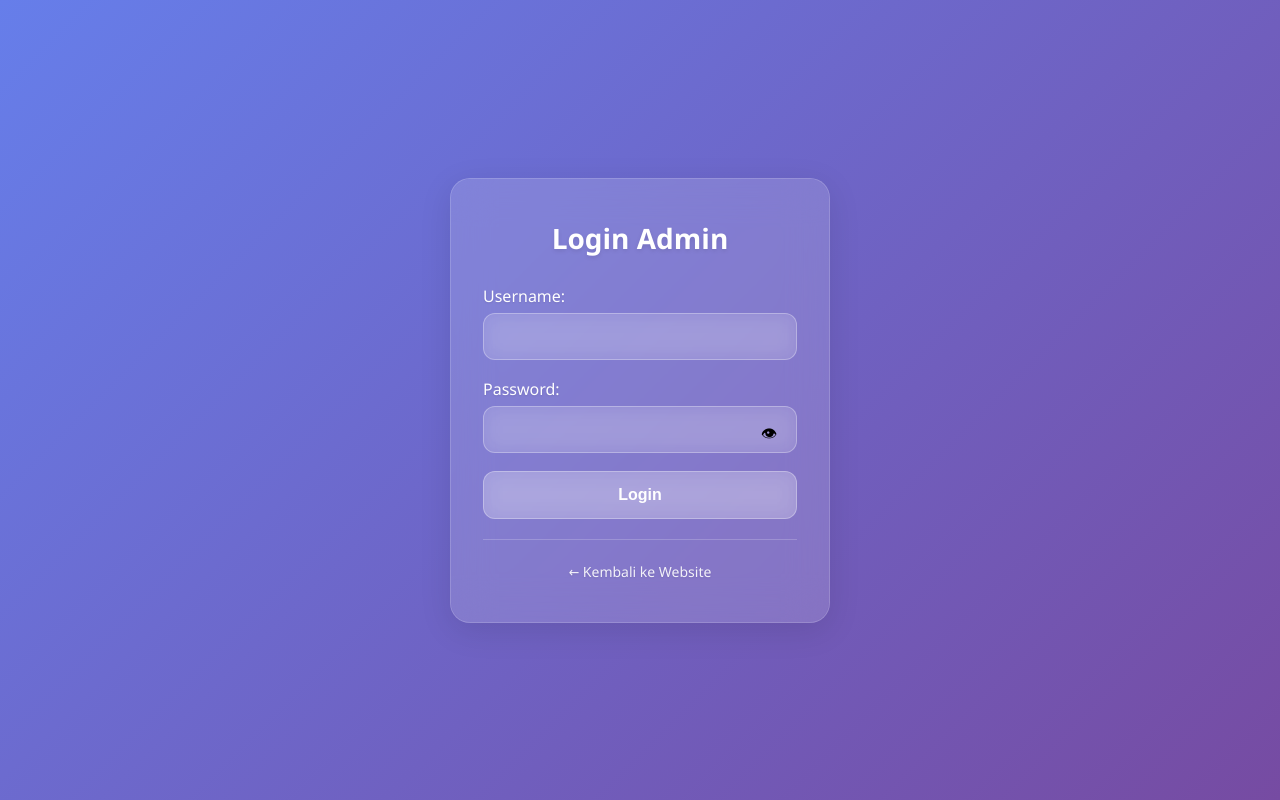
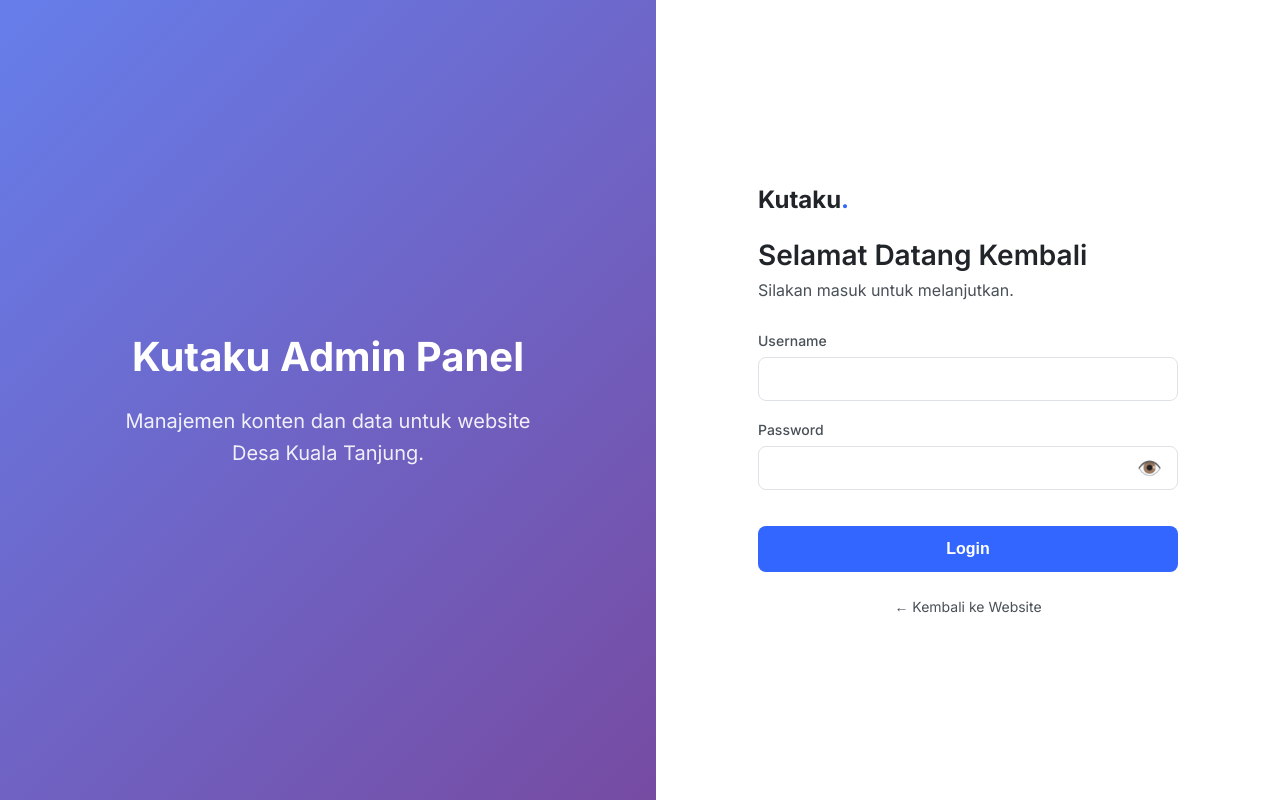
Before and after one commit to Algifhri31/kutaku, a PHP site: page /login.php in a window 1280 px wide. Run offline with PHP 8.4, Linux system fonts and the light colour scheme.

Commit message:
redesigning login interface

```diff
--- a/login.php
+++ b/login.php
@@ -14,252 +14,277 @@ if ($_SERVER['REQUEST_METHOD'] == 'POST') {
     $username = $conn->real_escape_string($_POST['username']);
     $password = $_POST['password'];
 
-    // Cari user di database
     $result = $conn->query("SELECT * FROM admin WHERE username='$username'");
 
     if ($result->num_rows > 0) {
         $admin = $result->fetch_assoc();
-
-        // Kalau password belum di-hash, cek langsung
-        if ($password === $admin['password']) {
+        if ($password === $admin['password']) { // In a real app, use password_verify
             session_regenerate_id(true);
             $_SESSION['admin_logged_in'] = true;
             $_SESSION['admin_username'] = $username;
-
-            // Redirect ke dashboard admin
             header("Location: admin_dashboard.php");
             exit;
         } else {
-            $error = "Password salah!";
+            $error = "Username atau password salah.";
         }
     } else {
-        $error = "Username tidak ditemukan!";
+        $error = "Username atau password salah.";
     }
 }
 ?>
 
 <!DOCTYPE html>
-<html>
+<html lang="en">
+<head>
+    <meta charset="UTF-8">
+    <meta name="viewport" content="width=device-width, initial-scale=1.0">
+    <title>Admin Login - Kutaku</title>
+    <link href="https://fonts.googleapis.com/css2?family=Inter:wght@400;500;600;700&display=swap" rel="stylesheet">
+    <style>
+        :root {
+            --background-light: #F8F9FA;
+            --white: #FFFFFF;
+            --gray-100: #F1F3F5;
+            --gray-300: #DEE2E6;
+            --gray-500: #ADB5BD;
+            --gray-700: #495057;
+            --gray-900: #212529;
+            --blue-500: #3366FF;
+            --blue-600: #2a55d9;
+            --red-500: #E03131;
+            --red-100: #FFECEC;
+        }
 
-<head>
-    <title>Login Admin</title>
-    <style>
-        body {
-            font-family: 'Segoe UI', Tahoma, Geneva, Verdana, sans-serif;
-            background: linear-gradient(135deg, #667eea 0%, #764ba2 100%);
+        * {
             margin: 0;
             padding: 0;
-            min-height: 100vh;
+            box-sizing: border-box;
+        }
+
+        html, body {
+            height: 100%;
+        }
+
+        body {
+            font-family: 'Inter', sans-serif;
+            background-color: var(--background-light);
+            color: var(--gray-900);
+        }
+
+        .login-wrapper {
             display: flex;
+            width: 100%;
+            height: 100vh;
+            background-color: var(--white);
+            overflow: hidden;
+        }
+
+        .login-promo {
+            flex: 1;
+            background: linear-gradient(135deg, #667eea 0%, #764ba2 100%);
+            padding: 64px;
+            display: flex;
+            flex-direction: column;
+            justify-content: center;
             align-items: center;
+            text-align: center;
+            color: var(--white);
+        }
+
+        .promo-content {
+            max-width: 450px;
+        }
+
+        .promo-content h1 {
+            font-size: 40px;
+            font-weight: 700;
+            margin-bottom: 24px;
+        }
+
+        .promo-content p {
+            font-size: 20px;
+            line-height: 1.6;
+            opacity: 0.9;
+        }
+
+        .login-form-container {
+            flex: 1;
+            padding: 48px;
+            display: flex;
+            flex-direction: column;
             justify-content: center;
+            align-items: center;
         }
-        .login-container {
-            max-width: 380px;
+
+        .form-wrapper {
             width: 100%;
-            background: rgba(255, 255, 255, 0.1);
-            backdrop-filter: blur(20px);
-            -webkit-backdrop-filter: blur(20px);
-            border-radius: 20px;
-            border: 1px solid rgba(255, 255, 255, 0.2);
-            box-shadow: 0 8px 32px rgba(0, 0, 0, 0.1);
-            padding: 40px 32px;
-            position: relative;
-            overflow: hidden;
-            box-sizing: border-box;
-            margin: 0 auto;
+            max-width: 420px;
         }
-        .login-container::before {
-            content: '';
-            position: absolute;
-            top: 0;
-            left: 0;
-            right: 0;
-            bottom: 0;
-            background: rgba(255, 255, 255, 0.05);
-            border-radius: 20px;
-            pointer-events: none;
+
+        .form-wrapper .logo {
+            font-size: 24px;
+            font-weight: 700;
+            color: var(--gray-900);
+            margin-bottom: 24px;
         }
-        h2 {
-            text-align: center;
-            color: #ffffff;
-            margin: 0 0 28px 0;
+
+        .form-wrapper .logo span {
+            color: var(--blue-500);
+        }
+
+        .form-wrapper h2 {
             font-size: 28px;
             font-weight: 600;
-            text-shadow: 0 2px 4px rgba(0, 0, 0, 0.1);
-            position: relative;
-            z-index: 1;
+            margin-bottom: 8px;
+        }
+
+        .form-wrapper .subtitle {
+            color: var(--gray-700);
+            margin-bottom: 32px;
+        }
+
+        .input-group {
+            margin-bottom: 20px;
+        }
+
+        .input-group label {
+            display: block;
+            font-size: 14px;
+            font-weight: 500;
+            margin-bottom: 8px;
+            color: var(--gray-700);
+        }
+
+        .input-group input {
             width: 100%;
-            box-sizing: border-box;
+            padding: 12px 16px;
+            border: 1px solid var(--gray-300);
+            border-radius: 8px;
+            font-size: 16px;
+            transition: border-color 0.2s, box-shadow 0.2s;
         }
-        label {
-            font-weight: 500;
-            color: #ffffff;
-            text-shadow: 0 1px 2px rgba(0, 0, 0, 0.1);
-            position: relative;
-            z-index: 1;
-            display: block;
-            width: 100%;
-            margin: 0;
-            padding: 0;
+
+        .input-group input:focus {
+            outline: none;
+            border-color: var(--blue-500);
+            box-shadow: 0 0 0 3px rgba(51, 102, 255, 0.15);
         }
-        input[type="text"], input[type="password"] {
-            width: 100%;
-            padding: 14px 16px;
-            margin: 6px 0 18px 0;
-            border: 1px solid rgba(255, 255, 255, 0.3);
-            border-radius: 12px;
-            background: rgba(255, 255, 255, 0.1);
-            backdrop-filter: blur(10px);
-            -webkit-backdrop-filter: blur(10px);
-            font-size: 15px;
-            color: #ffffff;
-            transition: all 0.3s ease;
-            position: relative;
-            z-index: 1;
-            box-sizing: border-box;
-        }
+
         .password-container {
             position: relative;
-            width: 100%;
         }
+
         .password-toggle {
             position: absolute;
-            right: 16px;
             top: 50%;
+            right: 12px;
             transform: translateY(-50%);
             background: none;
             border: none;
-            color: #000000;
             cursor: pointer;
-            font-size: 16px;
-            z-index: 2;
-            transition: color 0.3s ease;
-            padding: 0;
-            width: 24px;
-            height: 24px;
-            display: flex;
-            align-items: center;
-            justify-content: center;
-            font-family: 'Courier New', monospace;
+            color: var(--gray-500);
+            font-size: 20px;
+            padding: 4px;
+            line-height: 1;
         }
-        .password-toggle:hover {
-            color: #333333;
-        }
-        .password-toggle:focus {
-            outline: none;
-        }
-        input[type="text"]::placeholder, input[type="password"]::placeholder {
-            color: rgba(255, 255, 255, 0.7);
-        }
-        input[type="password"] {
-            padding-right: 50px;
-        }
-        input[type="text"]:focus, input[type="password"]:focus {
-            border: 1.5px solid rgba(255, 255, 255, 0.8);
-            outline: none;
-            background: rgba(255, 255, 255, 0.15);
-            box-shadow: 0 0 20px rgba(255, 255, 255, 0.1);
-        }
-        button[type="submit"] {
+
+        .btn-submit {
             width: 100%;
-            background: rgba(255, 255, 255, 0.2);
-            backdrop-filter: blur(10px);
-            -webkit-backdrop-filter: blur(10px);
-            color: #ffffff;
-            border: 1px solid rgba(255, 255, 255, 0.3);
             padding: 14px;
-            border-radius: 12px;
+            border: none;
+            border-radius: 8px;
+            background-color: var(--blue-500);
+            color: var(--white);
             font-size: 16px;
             font-weight: 600;
             cursor: pointer;
-            transition: all 0.3s ease;
-            position: relative;
-            z-index: 1;
-            box-sizing: border-box;
-            margin: 0;
+            transition: background-color 0.2s, transform 0.2s;
+            margin-top: 16px;
         }
-        button[type="submit"]:hover {
-            background: rgba(255, 255, 255, 0.3);
-            border: 1px solid rgba(255, 255, 255, 0.5);
+
+        .btn-submit:hover {
+            background-color: var(--blue-600);
             transform: translateY(-2px);
-            box-shadow: 0 8px 25px rgba(0, 0, 0, 0.15);
         }
-        .message {
+
+        .message.error {
+            padding: 12px;
+            margin-bottom: 24px;
+            border-radius: 8px;
+            background-color: var(--red-100);
+            color: var(--red-500);
+            border: 1px solid var(--red-500);
             text-align: center;
-            margin: 0 0 18px 0;
-            padding: 12px;
-            border-radius: 12px;
-            position: relative;
-            z-index: 1;
-            width: 100%;
-            box-sizing: border-box;
+            font-size: 14px;
         }
-        .message.error {
-            background: rgba(255, 0, 0, 0.1);
-            backdrop-filter: blur(10px);
-            -webkit-backdrop-filter: blur(10px);
-            color: #ff6b6b;
-            border: 1px solid rgba(255, 107, 107, 0.3);
+
+        .back-link {
+            text-align: center;
+            margin-top: 24px;
         }
-        .back-link {
-            margin: 20px 0 0 0;
-            padding-top: 20px;
-            border-top: 1px solid rgba(255, 255, 255, 0.2);
-            text-align: center;
-            position: relative;
-            z-index: 1;
-            width: 100%;
-            box-sizing: border-box;
+
+        .back-link a {
+            color: var(--gray-700);
+            text-decoration: none;
+            font-size: 14px;
+            transition: color 0.2s;
         }
-        form {
-            width: 100%;
-            position: relative;
-            z-index: 1;
-            margin: 0;
-            padding: 0;
+
+        .back-link a:hover {
+            color: var(--blue-500);
+            text-decoration: underline;
         }
-        form * {
-            box-sizing: border-box;
+
+        @media (max-width: 800px) {
+            .login-promo {
+                display: none;
             }
-        .back-link a {
-            color: rgba(255, 255, 255, 0.9);
-            text-decoration: none;
-            font-weight: 500;
-            font-size: 14px;
-            transition: all 0.3s ease;
-            display: inline-flex;
-            align-items: center;
-            gap: 6px;
-            text-shadow: 0 1px 2px rgba(0, 0, 0, 0.1);
+            .login-form-container {
+                padding: 32px;
             }
-        .back-link a:hover {
-            color: #ffffff;
-            text-decoration: underline;
-            transform: translateX(-3px);
+            .form-wrapper {
+                max-width: 100%;
             }
+        }
+
     </style>
 </head>
+<body>
+    <div class="login-wrapper">
+        <div class="login-promo">
+            <div class="promo-content">
+                <h1>Kutaku Admin Panel</h1>
+                <p>Manajemen konten dan data untuk website Desa Kuala Tanjung.</p>
+            </div>
+        </div>
+        <div class="login-form-container">
+            <div class="form-wrapper">
+                <div class="logo">Kutaku<span>.</span></div>
+                <h2>Selamat Datang Kembali</h2>
+                <p class="subtitle">Silakan masuk untuk melanjutkan.</p>
 
-<body>
-    <div class="login-container">
-        <h2>Login Admin</h2>
-        <?php if (isset($error))
-            echo "<div class='message error'>$error</div>"; ?>
+                <?php if (isset($error)): ?>
+                    <div class="message error"><?php echo htmlspecialchars($error); ?></div>
+                <?php endif; ?>
+
                 <form method="POST" action="">
-            <label>Username:</label>
-            <input type="text" name="username" required>
-            <label>Password:</label>
+                    <div class="input-group">
+                        <label for="username">Username</label>
+                        <input type="text" id="username" name="username" required>
+                    </div>
+                    <div class="input-group">
+                        <label for="password">Password</label>
                         <div class="password-container">
-                <input type="password" name="password" id="password" required>
-                <button type="button" class="password-toggle" onclick="togglePassword()">
-                    👁
-                </button>
+                            <input type="password" id="password" name="password" required>
+                            <button type="button" class="password-toggle" onclick="togglePassword()">👁️</button>
                         </div>
-            <button type="submit">Login</button>
+                    </div>
+                    <button type="submit" class="btn-submit">Login</button>
                 </form>
                 <div class="back-link">
                     <a href="index.php">← Kembali ke Website</a>
+                </div>
+            </div>
         </div>
     </div>
 
@@ -267,16 +292,14 @@ if ($_SERVER['REQUEST_METHOD'] == 'POST') {
         function togglePassword() {
             const passwordInput = document.getElementById('password');
             const toggleButton = document.querySelector('.password-toggle');
-
             if (passwordInput.type === 'password') {
                 passwordInput.type = 'text';
-                toggleButton.innerHTML = '👁‍🗨️';
+                toggleButton.textContent = '🙈';
             } else {
                 passwordInput.type = 'password';
-                toggleButton.innerHTML = '👁';
+                toggleButton.textContent = '👁️';
             }
         }
     </script>
 </body>
-
 </html>
```
Lines whose indentation alone changed are shown as unchanged.
